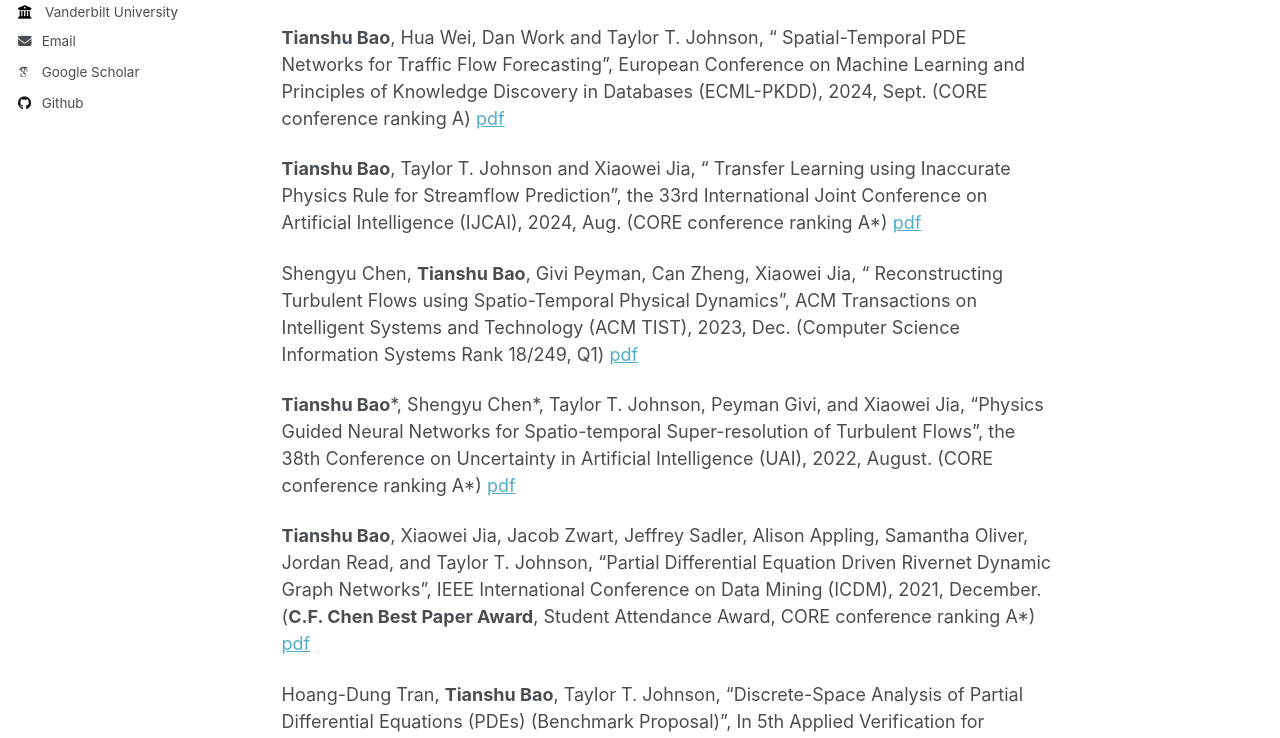
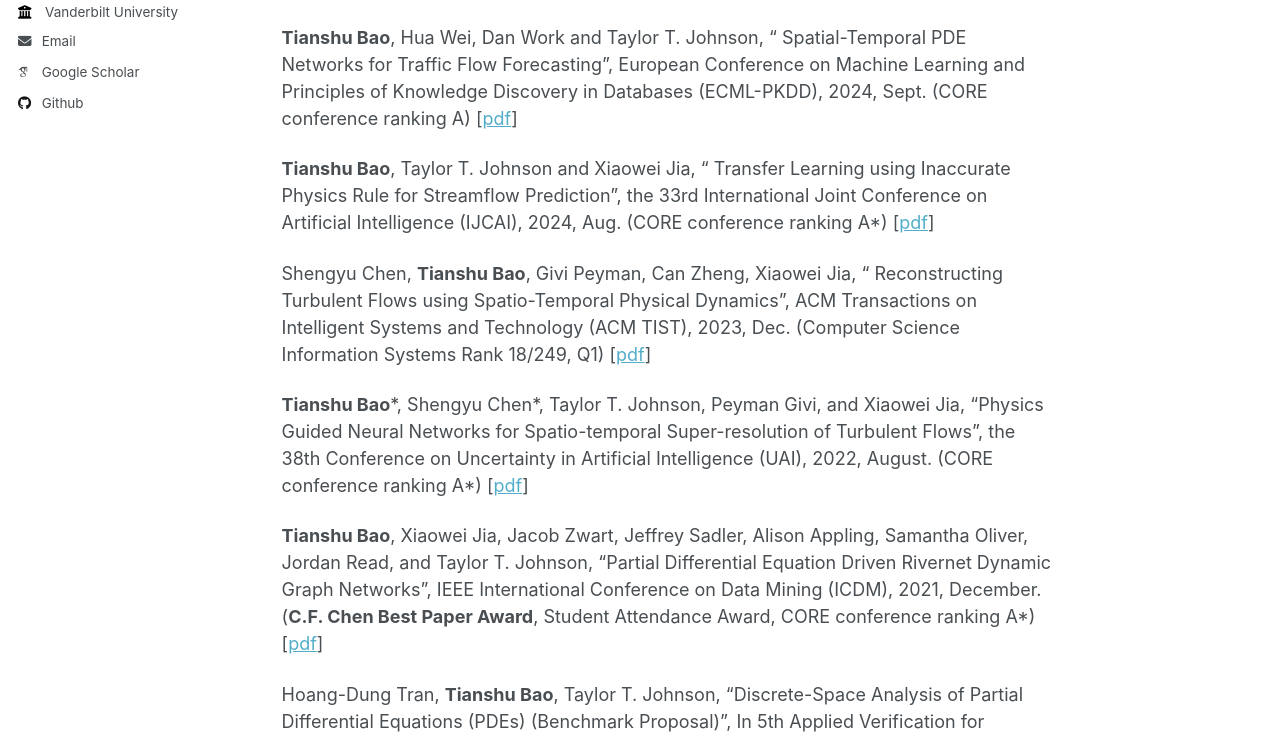
Before and after one commit to tianshubao1/tianshubao1.github.io, a Jekyll site: the page built from _pages/about.md, in a window 1280 px wide and 1400 px high. Shown: the part 408-1146 px from the top of the window. Built offline with Jekyll 4.4.1, drawn with Linux system fonts in a browser that asks for light colours; some web fonts are replaced.

```diff
--- a/_pages/about.md
+++ b/_pages/about.md
@@ -13,15 +13,15 @@ Publications
 ======
 **Tianshu Bao**, Xiaoou Liu, Meiyi Ma, Taylor T. Johnson, Hua Wei, " Uncertainty Quantification for Physics-Informed Traffic Graph Networks", International Conference on Cyber-Physical Systems (ICCPS), accepted.
 
-**Tianshu Bao**, Hua Wei, Dan Work and Taylor T. Johnson, " Spatial-Temporal PDE Networks for Traffic Flow Forecasting", European Conference on Machine Learning and Principles of Knowledge Discovery in Databases (ECML-PKDD), 2024, Sept. (CORE conference ranking A) <a href="/files/PDE_traffic_network_ECML.pdf" target="_blank">pdf</a>
+**Tianshu Bao**, Hua Wei, Dan Work and Taylor T. Johnson, " Spatial-Temporal PDE Networks for Traffic Flow Forecasting", European Conference on Machine Learning and Principles of Knowledge Discovery in Databases (ECML-PKDD), 2024, Sept. (CORE conference ranking A) [<a href="/files/PDE_traffic_network_ECML.pdf" target="_blank">pdf</a>]
 
-**Tianshu Bao**, Taylor T. Johnson and Xiaowei Jia, " Transfer Learning using Inaccurate Physics Rule for Streamflow Prediction", the 33rd International Joint Conference on Artificial Intelligence (IJCAI), 2024, Aug. (CORE conference ranking A*) <a href="/files/IJCAI.pdf" target="_blank">pdf</a>
+**Tianshu Bao**, Taylor T. Johnson and Xiaowei Jia, " Transfer Learning using Inaccurate Physics Rule for Streamflow Prediction", the 33rd International Joint Conference on Artificial Intelligence (IJCAI), 2024, Aug. (CORE conference ranking A*) [<a href="/files/IJCAI.pdf" target="_blank">pdf</a>]
 
-Shengyu Chen, **Tianshu Bao**, Givi Peyman, Can Zheng, Xiaowei Jia, " Reconstructing Turbulent Flows using Spatio-Temporal Physical Dynamics", ACM Transactions on Intelligent Systems and Technology (ACM TIST), 2023, Dec. (Computer Science Information Systems Rank 18/249, Q1) <a href="/files/acm tist.pdf" target="_blank">pdf</a>
+Shengyu Chen, **Tianshu Bao**, Givi Peyman, Can Zheng, Xiaowei Jia, " Reconstructing Turbulent Flows using Spatio-Temporal Physical Dynamics", ACM Transactions on Intelligent Systems and Technology (ACM TIST), 2023, Dec. (Computer Science Information Systems Rank 18/249, Q1) [<a href="/files/acm tist.pdf" target="_blank">pdf</a>]
 
-**Tianshu Bao**\*, Shengyu Chen\*, Taylor T. Johnson, Peyman Givi, and Xiaowei Jia, "Physics Guided Neural Networks for Spatio-temporal Super-resolution of Turbulent Flows", the 38th Conference on Uncertainty in Artificial Intelligence (UAI), 2022, August. (CORE conference ranking A*) <a href="/files/uai.pdf" target="_blank">pdf</a>
+**Tianshu Bao**\*, Shengyu Chen\*, Taylor T. Johnson, Peyman Givi, and Xiaowei Jia, "Physics Guided Neural Networks for Spatio-temporal Super-resolution of Turbulent Flows", the 38th Conference on Uncertainty in Artificial Intelligence (UAI), 2022, August. (CORE conference ranking A*) [<a href="/files/uai.pdf" target="_blank">pdf</a>]
 
-**Tianshu Bao**, Xiaowei Jia, Jacob Zwart, Jeffrey Sadler, Alison Appling, Samantha Oliver, Jordan Read, and Taylor T. Johnson, "Partial Differential Equation Driven Rivernet Dynamic Graph Networks", IEEE International Conference on Data Mining (ICDM), 2021, December. (**C.F. Chen Best Paper Award**, Student Attendance Award, CORE conference ranking A*) <a href="/files/icdm.pdf" target="_blank">pdf</a>
+**Tianshu Bao**, Xiaowei Jia, Jacob Zwart, Jeffrey Sadler, Alison Appling, Samantha Oliver, Jordan Read, and Taylor T. Johnson, "Partial Differential Equation Driven Rivernet Dynamic Graph Networks", IEEE International Conference on Data Mining (ICDM), 2021, December. (**C.F. Chen Best Paper Award**, Student Attendance Award, CORE conference ranking A*) [<a href="/files/icdm.pdf" target="_blank">pdf</a>]
 
 Hoang-Dung Tran, **Tianshu Bao**, Taylor T. Johnson, "Discrete-Space Analysis of Partial Differential Equations (PDEs) (Benchmark Proposal)", In 5th Applied Verification for Continuous and Hybrid Systems Workshop (ARCH), Oxford, UK, 2018, July.
 
```
